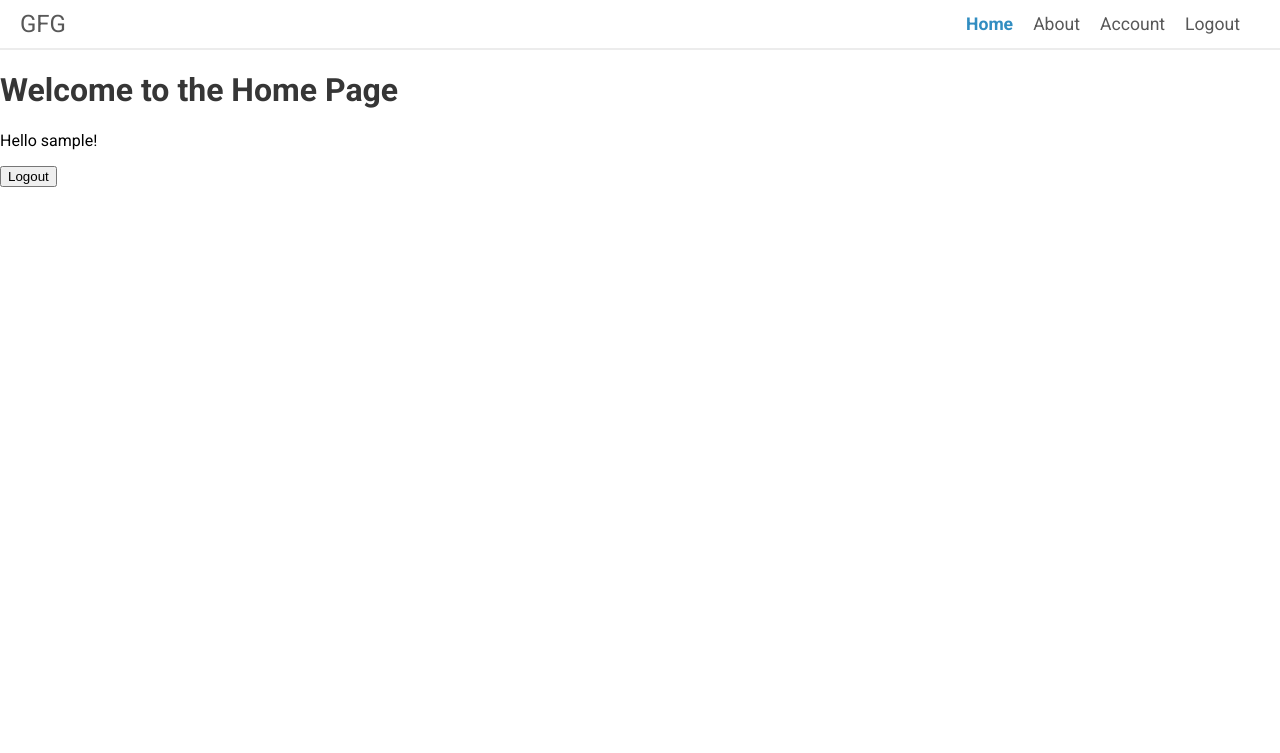
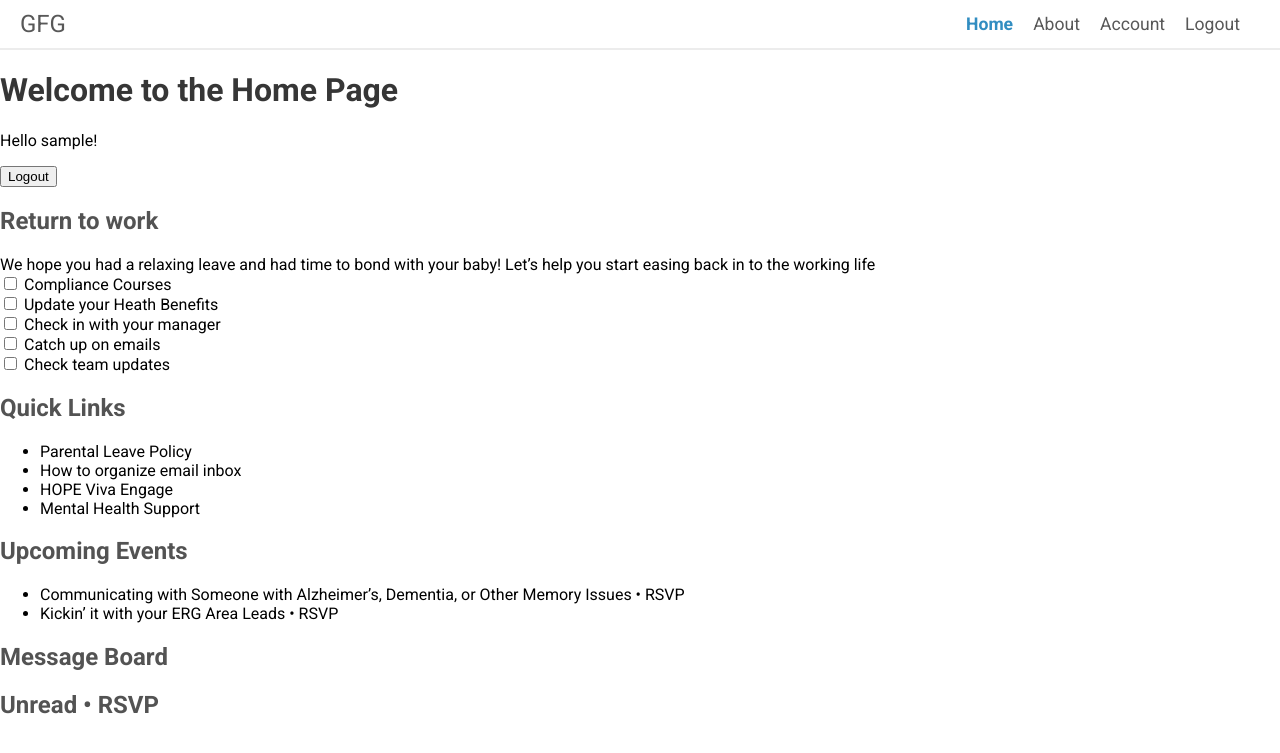
Before and after one commit to katelync12/HackDay24, a Django app: page /home/ in a window 1280 px wide. Shown: the top 753 px of the page. Run offline with Django 5.2, Linux system fonts and the light colour scheme; the visitor is signed in with stand-in values (Sample User, id 1).

Commit message:
HomePage Content

```diff
--- a/hackday/babybytes/templates/home.html
+++ b/hackday/babybytes/templates/home.html
@@ -9,4 +9,40 @@
         {% csrf_token %}
         <button type="submit" class="logout-button">Logout</button>
     </form>
+    <h2>Return to work</h2>
+    <body>We hope you had a relaxing leave and had time to bond with your baby! Let’s help you start easing back in to the working life
+            <form>
+                <input type="checkbox" id="Compliance Courses" name="Compliance Courses" value="Compliance Courses">
+                <label for="Compliance Courses">Compliance Courses</label><br>
+                <input type="checkbox" id="Update your Heath Benefits" name="Update your Heath Benefits" value="Update your Heath Benefits">
+                <label for="Update your Heath Benefits">Update your Heath Benefits</label><br>
+                <input type="checkbox" id="Check in with your manager" name="Check in with your manager" value="Check in with your manager">
+                <label for="Check in with your manager">Check in with your manager</label><br>
+                <input type="checkbox" id="Catch up on emails" name="Catch up on emails" value="Catch up on emails">
+                <label for="Catch up on emails">Catch up on emails</label><br>
+                <input type="checkbox" id="Check team updates" name="Check team updates" value="Check team updates">
+                <label for="Check team updates">Check team updates</label><br>
+            </form>
+
+    </body>
+
+    <h2>Quick Links</h2>
+    <body>
+        <ul>
+            <li>Parental Leave Policy</li>
+            <li>How to organize email inbox</li>
+            <li>HOPE Viva Engage</li>
+            <li>Mental Health Support</li>
+          </ul>
+
+    </body>
+    <h2>Upcoming Events</h2>
+    <ul>
+        <li>Communicating with Someone with Alzheimer’s, Dementia, or Other Memory Issues • RSVP</li>
+        <li>Kickin’ it with your ERG Area Leads • RSVP</li>
+      </ul>
+
+    <h2>Message Board</h2> <h2>Unread • RSVP</h2>
+
+
 {% endblock %}
```
